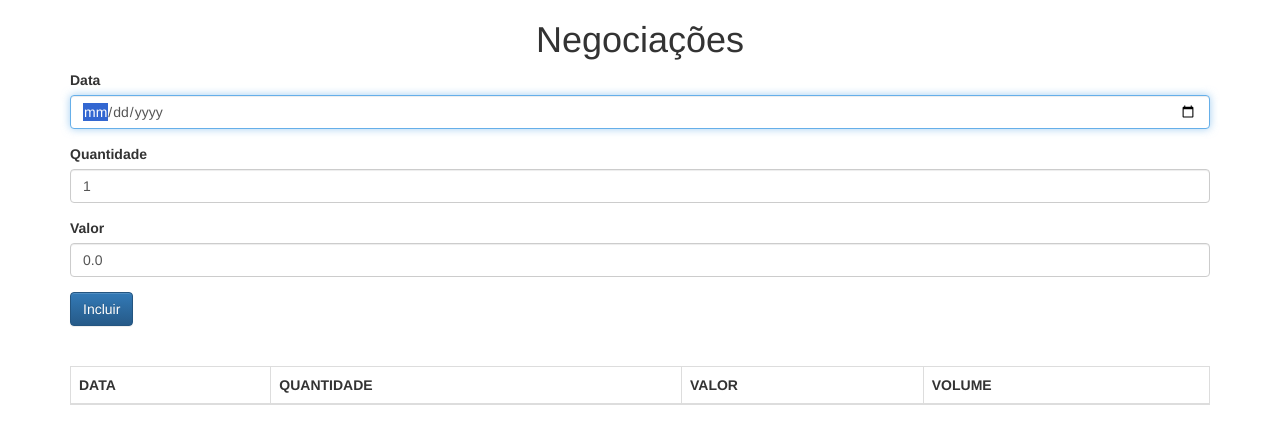
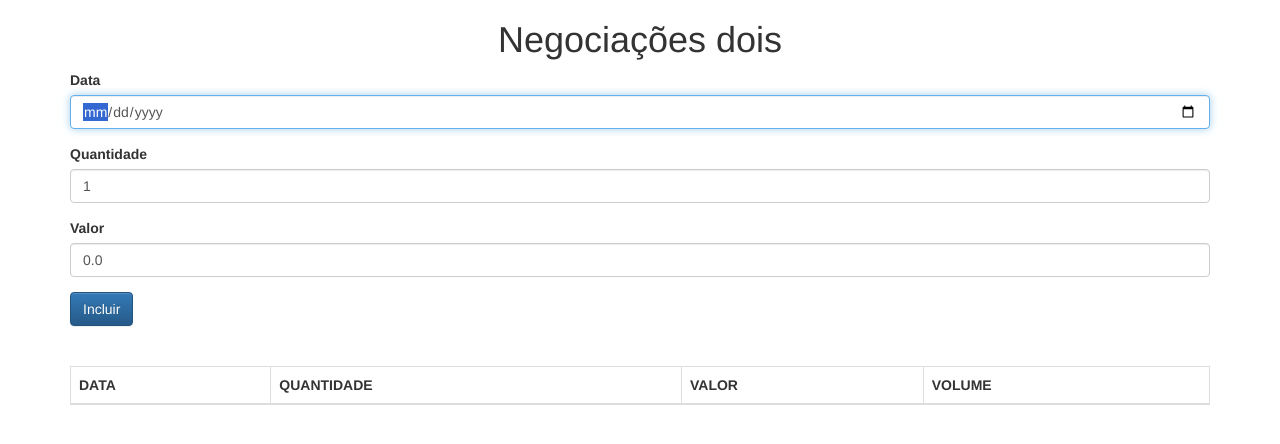
Before and after one commit to flaviossantana/typescript, a plain HTML site: page app/index.html in a window 1280 px wide. Drawn offline with Linux system fonts and the light colour scheme.

Commit message:
Comitando odo visuak kstudio

```diff
--- a/app/index.html
+++ b/app/index.html
@@ -9,7 +9,7 @@
 
 <body class="container">
 
-    <h1 class="text-center">Negociações</h1>
+    <h1 class="text-center">Negociações dois</h1>
 
     <div id="mensagemView"></div>
 
```
